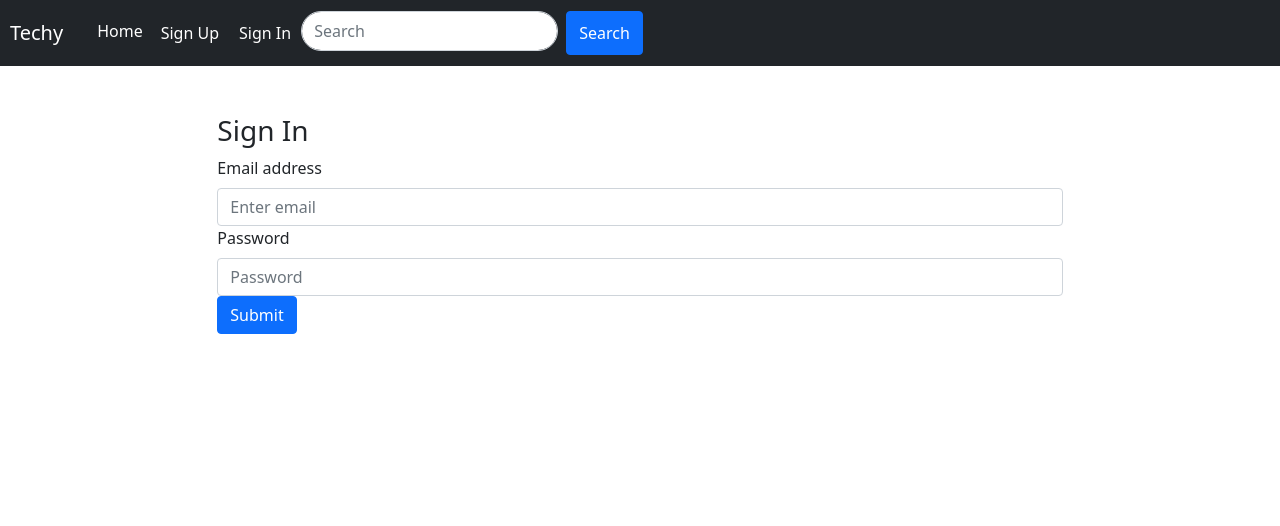
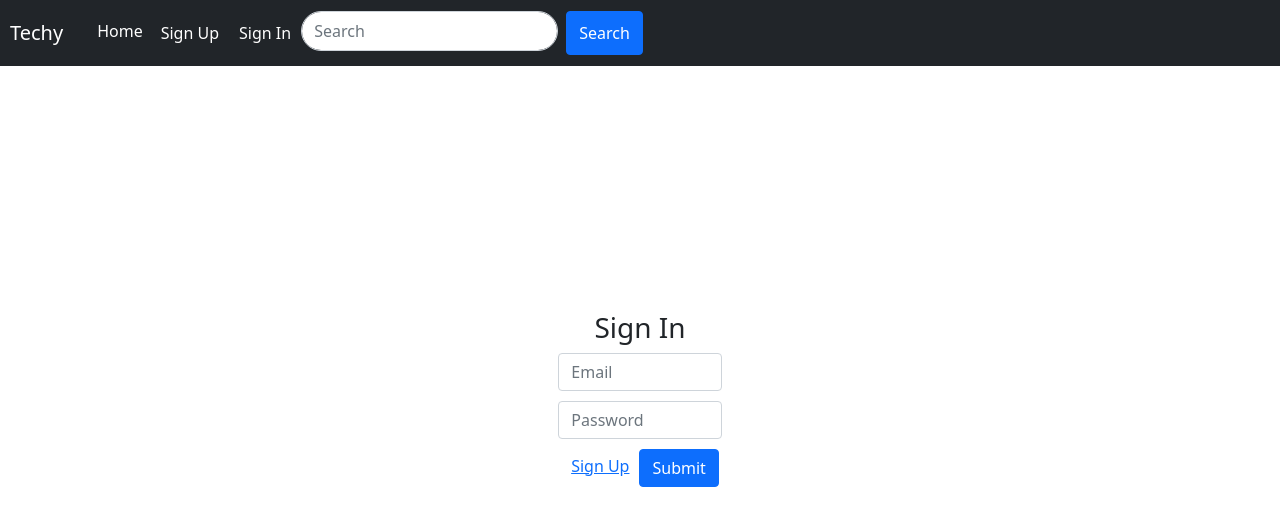
Before and after one commit to ange1026/Techy-Client, a React (Create React App) app: page /sign-in in a window 1280 px wide. Shown: the top 526 px of the page. Built offline with nearby package versions, Linux system fonts and the light colour scheme.

Commit message:
sign-in form styling

```diff
--- a/src/components/auth/SignIn.js
+++ b/src/components/auth/SignIn.js
@@ -1,5 +1,6 @@
 import React, { useState } from 'react'
 import { useNavigate } from 'react-router-dom'
+import { Link } from 'react-router-dom'
 
 import { signIn } from '../../api/auth'
 import messages from '../shared/AutoDismissAlert/messages'
@@ -55,23 +56,24 @@ const SignIn = (props) => {
 	}
 
     return (
-        <div className='row'>
-            <div className='col-sm-10 col-md-8 mx-auto mt-5'>
+        <div style={{display: 'flex', textAlign: 'center', justifyContent: 'center', marginTop: '175px'}}>
+        <div className='signin-div'>
+        <div className='row' style={{marginTop: '70px'}}>
+            <div className='col-sm-5 col-md-8 mx-auto mt-auto'>
                 <h3>Sign In</h3>
                 <Form onSubmit={onSignIn}>
                     <Form.Group controlId='email'>
-                        <Form.Label>Email address</Form.Label>
                         <Form.Control
                             required
                             type='email'
                             name='email'
                             value={email}
-                            placeholder='Enter email'
+                            placeholder='Email'
                             onChange={e => setEmail(e.target.value)}
+                            style={{marginBottom: '10px'}}
                         />
                     </Form.Group>
                     <Form.Group controlId='password'>
-                        <Form.Label>Password</Form.Label>
                         <Form.Control
                             required
                             name='password'
@@ -79,14 +81,18 @@ const SignIn = (props) => {
                             type='password'
                             placeholder='Password'
                             onChange={e => setPassword(e.target.value)}
+                            style={{marginBottom: '10px'}}
                         />
                     </Form.Group>
+                    <Link to='sign-up' style={{margin: '10px'}}>Sign Up</Link>
                     <Button variant='primary' type='submit'>
                         Submit
                     </Button>
                 </Form>
             </div>
         </div>
+        </div>
+        </div>
     )
 }
 
```
